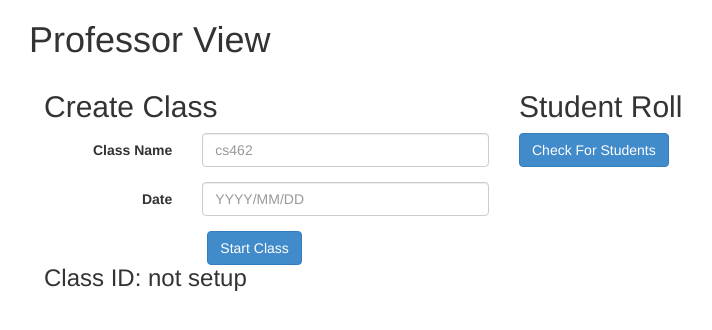
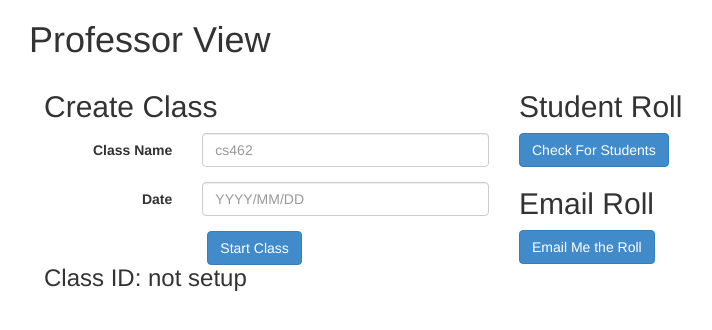
Before and after one commit to sublime1809/distributedAPI, a PHP site: page /professor.php in a window 1280 px wide. Shown: the top 330 px of the page, without its empty margins (41-753 px from the left). Run offline with PHP 8.4, Linux system fonts and the light colour scheme.

Commit message:
fixing $_POST
switched back to $_GET['_url']

fixed funciton call to getConnection() in RestObject

```diff
--- a/index.php
+++ b/index.php
@@ -3,7 +3,7 @@
 ini_set('display_errors', true);
 define('STDIN',fopen("php://input","r"));
 
-$url = $_SERVER['PATH_INFO'];
+$url = $_GET['_url'];
 $method = $_SERVER['REQUEST_METHOD'];
 
 $params = explode('/', substr($url, 1));
@@ -32,7 +32,7 @@ switch($method) {
         break;
     case 'POST' :
         if(count($_POST) > 0) {
-            $values = $_POST;
+            $values = json_decode($_POST['data']);
         } else {
             $values = json_decode(stream_get_contents(STDIN));
         }
@@ -42,7 +42,7 @@ switch($method) {
                 returnSuccess($obj->create($value));
             }
         } else {
-            echo $objName::getConnection();
+
             $obj = new $objName();
             returnSuccess($obj->create($values));
         }
--- a/objects/RestObject.php
+++ b/objects/RestObject.php
@@ -87,7 +87,7 @@ class RestObject {
             }
         }
 
-        $conn = getConnection();
+        $conn = $this->getConnection();
         mysqli_query($conn, "INSERT INTO $this->tablename (" . implode(',', $columns) . ") VALUES ("  . implode(',', $columnValues) . ")");
         return $this;
     }
--- a/professor.php
+++ b/professor.php
@@ -32,6 +32,10 @@
 				<button id="update_roll" class="btn btn-primary">Check For Students</button>
 				<div class="student_roll_container"></div>
 			</div>
+			<div class="col-sm-5">
+				<h2>Email Roll</h2>
+				<button id="email_roll" class="btn btn-primary">Email Me the Roll</button>
+			</div>
 		</div>
 	</body>
 	<script type="text/javascript" src="js/jquery-1.11.0.min.js"></script>
@@ -51,15 +55,14 @@
 				return;
 			}
 
-			$.post("index.php/classPeriod",
+			$.post("classPeriod",
 			{
 				"data":'{"name": "' + name + '","date": "' + date + '"}'
 			},
 			function(data) {
 				console.log(data);
 				$("#update_roll").removeClass("disabled");
-			}
-			);
+			});
 		});
 
 		$("#update_roll").click(function() {
@@ -68,7 +71,21 @@
 			console.log("update Roll");
 			$.ajax({
 			  type: "GET",
-			  url: "index.php/signin/class_id/1"// + class_id
+			  url: "signin/class_id/1"// + class_id
+			});
+		});
+
+		$("#email_roll").click(function() {
+			//AJAX GET to download all students and display them.
+			var class_id = $("#class_id").html();
+			console.log("update Roll");
+			$.post("email.php",
+			{
+				"class_id":"1"
+			},
+			function(data) {
+				console.log(data);
+				$("#update_roll").removeClass("disabled");
 			});
 		});
 	</script>
```
